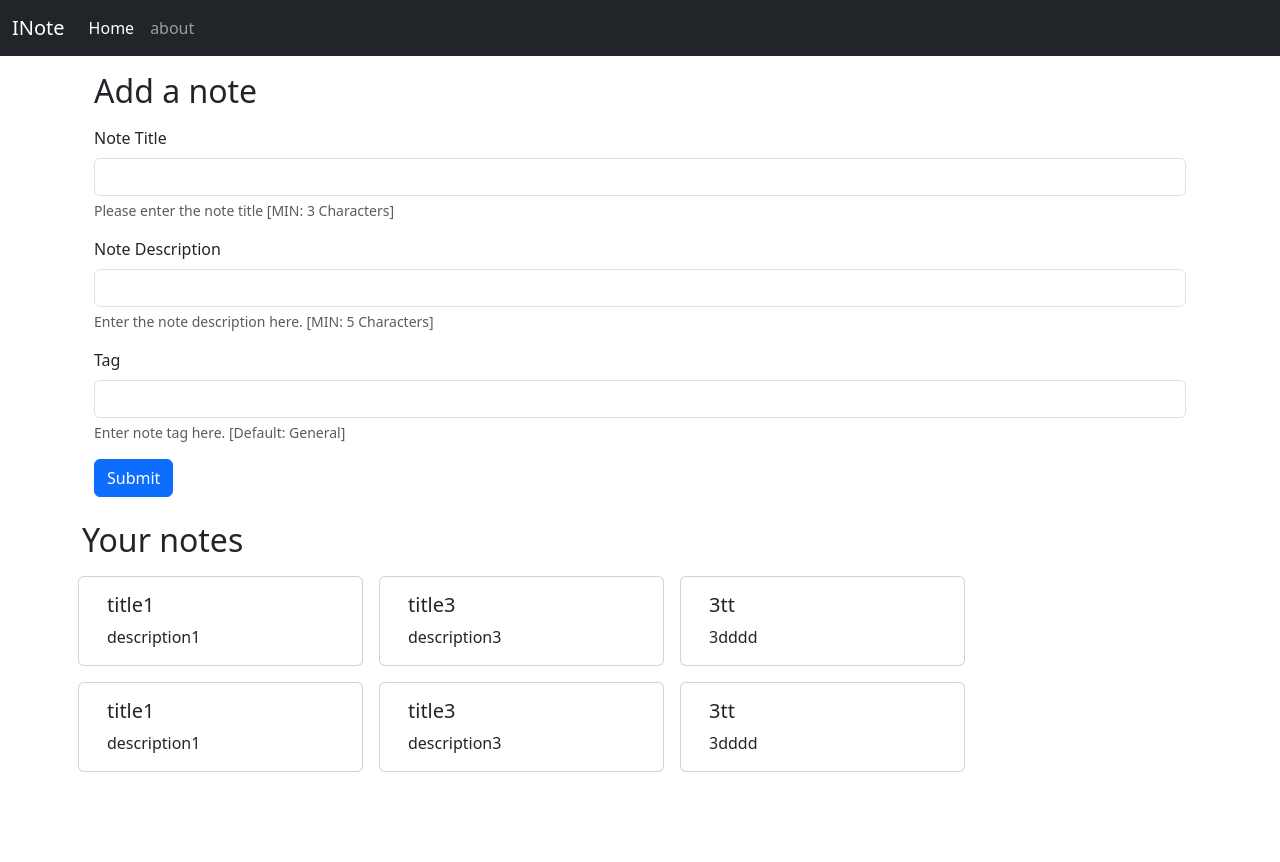
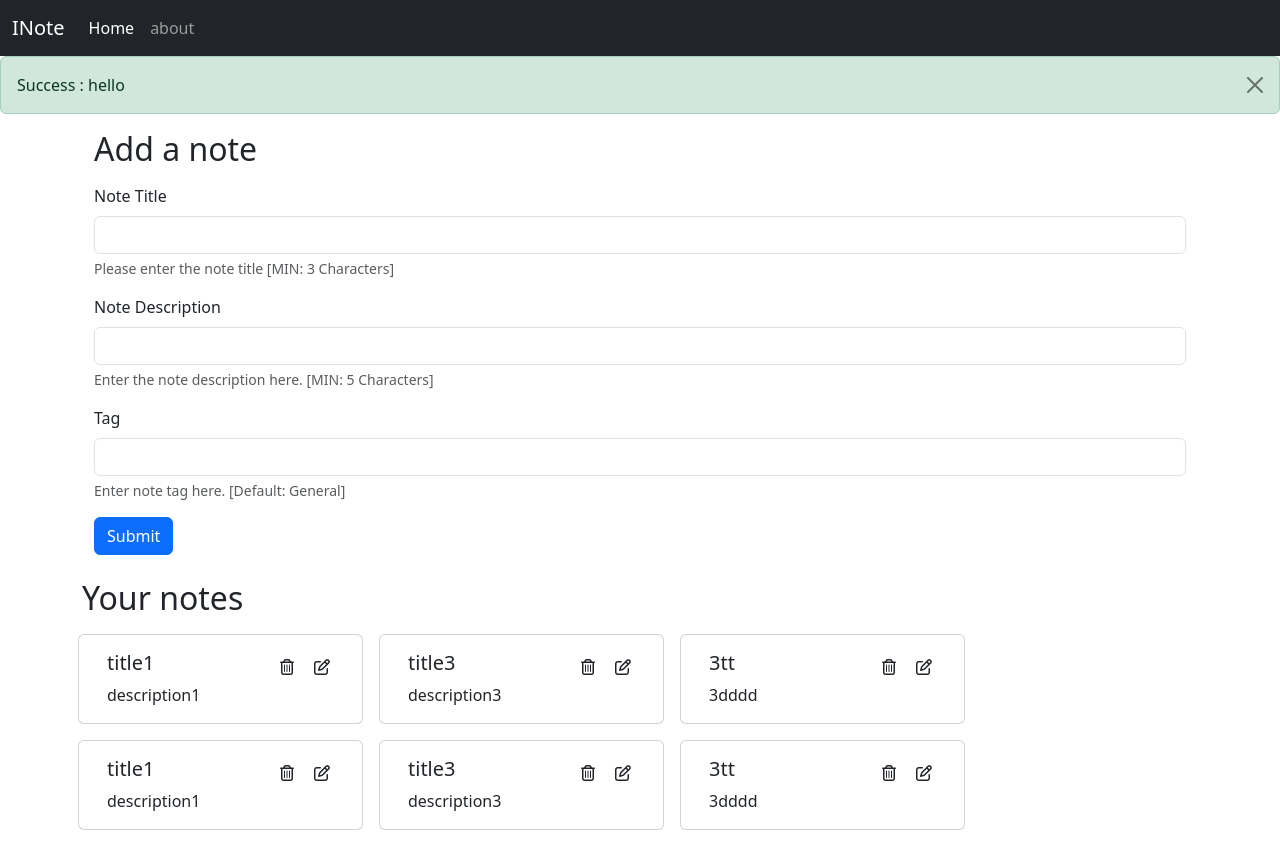
Before and after one commit to dhruvtyagi15357/INote, a React (Vite) app: page / in a window 1280 px wide. Before the commit the page ends 804 px from the top, so only its background shows below. Built offline with nearby package versions, Linux system fonts and the light colour scheme.

Commit message:
frontend in progress..

```diff
--- a/index.html
+++ b/index.html
@@ -9,6 +9,7 @@
   </head>
   <body>
     <div id="root"></div>
+    <script src="https://kit.fontawesome.com/18aced80e8.js" crossorigin="anonymous"></script>
     <script type="module" src="/src/main.jsx"></script>
     <script src="https://cdn.jsdelivr.net/npm/bootstrap@5.3.2/dist/js/bootstrap.bundle.min.js" integrity="sha384-C6RzsynM9kWDrMNeT87bh95OGNyZPhcTNXj1NW7RuBCsyN/o0jlpcV8Qyq46cDfL" crossorigin="anonymous"></script>
   </body>
--- a/src/App.jsx
+++ b/src/App.jsx
@@ -5,11 +5,16 @@
 import Navbar from "./components/Navbar";
 import NoteState from "./context/notes/notestate";
 import "./App.css";
+import Alert from "./components/Alert";
 function App() {
   return (
     <NoteState>
       <BrowserRouter>
         <Navbar className="navbar1" />
+        <Alert alert={{
+      msg: "hello",
+      type: "success"}
+    }/>
         <div className="container">
           <Routes>
             <Route path="/" element={<Home />} />
--- /dev/null
+++ b/src/components/AddNote.jsx
@@ -0,0 +1,115 @@
+import React, { useContext, useState, useEffect } from 'react'
+import noteContext from '../context/notes/notecontext';
+
+const AddNote = () => {
+
+    const context  = useContext(noteContext)
+    const {addNote} = context;
+
+    const [note, setNote] = useState(
+        {
+            title: "",
+            description: "",
+            tag: "general"
+        }
+    )
+
+    const onChange = async (e) => {
+        setNote({...note, [e.target.name]: e.target.value})
+
+    }
+    const handleSubmit = (e) =>{
+        e.preventDefault()
+        addNote(note)
+    }
+
+  return (
+    <div className="container my-3">
+      <h2>Add a note</h2>
+
+      <form className="my-3">
+        <div className="mb-3">
+          <label htmlFor="noteTitle" className="form-label">
+            Note Title
+          </label>
+          <input
+            type="text"
+            name="title"
+            className="form-control"
+            id="noteTitle"
+            aria-describedby="noteTitleHelp"
+            onChange={onChange}
+          />
+          <div id="noteTitleHelp" className="form-text">
+            Please enter the note title [MIN: 3 Characters]
+          </div>
+        </div>
+
+        <div className="mb-3">
+          <label htmlFor="noteDescription" className="form-label">
+            Note Description
+          </label>
+          <input
+            type="text"
+            name="description"
+            className="form-control"
+            id="noteDescription"
+            aria-describedby="noteDescriptionHelp"
+            onChange={onChange}
+          />
+          <div id="noteDescriptionHelp" className="form-text">
+            Enter the note description here. [MIN: 5 Characters]
+          </div>
+        </div>
+
+        <div className="mb-3">
+          <label htmlFor="noteTag" className="form-label">
+            Tag
+          </label>
+          <input
+            name="tag"
+            type="text"
+            onChange={onChange}
+            className="form-control"
+            id="noteTag"
+            aria-describedby="noteTagHelp"
+          />
+          <div id="noteTagHelp" className="form-text">
+            Enter note tag here. [Default: General]
+          </div>
+        </div>
+
+        {/* PASSWORD INPUT
+
+          <div className="mb-3">
+            <label htmlFor="exampleInputPassword1" className="form-label">
+              Password
+            </label>
+            <input
+              type="password"
+              className="form-control"
+              id="exampleInputPassword1"
+            />
+          </div>
+          <div className="mb-3 form-check">
+            <input
+              type="checkbox"
+              className="form-check-input"
+              id="exampleCheck1"
+            />
+            <label className="form-check-label" htmlFor="exampleCheck1">
+              Check me out
+            </label>
+          </div> */}
+        <button
+          type="submit"
+          className="btn btn-primary"
+          onClick={handleSubmit}>
+          Submit
+        </button>
+      </form>
+    </div>
+  );
+}
+
+export default AddNote
--- /dev/null
+++ b/src/components/Alert.jsx
@@ -0,0 +1,21 @@
+import React from "react";
+
+const capitalize = (word) => {
+  word = word.toLowerCase();
+  return word.charAt(0).toUpperCase() + word.slice(1);
+};
+
+function Alert(props) {
+  return (
+    props.alert && (
+      <div
+        className={`alert alert-${props.alert.type} alert-dismissible fade show`}
+        role="alert">
+        {capitalize(props.alert.type)} : {props.alert.msg}
+        <button type="button" className="btn-close" data-bs-dismiss="alert" aria-label="Close"></button>
+      </div>
+    )
+  );
+}
+
+export default Alert;
--- a/src/components/Home.jsx
+++ b/src/components/Home.jsx
@@ -1,87 +1,8 @@
-import NoteItem from "./NoteItem";
 import Notes from "./Notes";
 
 const home = () => {
-
-
   return (
     <div>
-      <div className="container my-3">
-        <h2>Add a note</h2>
-
-        <form className="my-3">
-          <div className="mb-3">
-            <label htmlFor="noteTitle" className="form-label">
-              Note Title
-            </label>
-            <input
-              type="text"
-              className="form-control"
-              id="noteTitle"
-              aria-describedby="noteTitleHelp"
-            />
-            <div id="noteTitleHelp" className="form-text">
-              Please enter the note title [MIN: 3 Characters]
-            </div>
-          </div>
-
-          <div className="mb-3">
-            <label htmlFor="noteDescription" className="form-label">
-              Note Description
-            </label>
-            <input
-              type="text"
-              className="form-control"
-              id="noteDescription"
-              aria-describedby="noteDescriptionHelp"
-            />
-            <div id="noteDescriptionHelp" className="form-text">
-              Enter the note description here. [MIN: 5 Characters]
-            </div>
-          </div>
-
-          <div className="mb-3">
-            <label htmlFor="noteTag" className="form-label">
-              Tag
-            </label>
-            <input
-              type="email"
-              className="form-control"
-              id="noteTag"
-              aria-describedby="noteTagHelp"
-            />
-            <div id="noteTagHelp" className="form-text">
-              Enter note tag here. [Default: General]
-            </div>
-          </div>
-
-          {/* PASSWORD INPUT
-
-          <div className="mb-3">
-            <label htmlFor="exampleInputPassword1" className="form-label">
-              Password
-            </label>
-            <input
-              type="password"
-              className="form-control"
-              id="exampleInputPassword1"
-            />
-          </div>
-          <div className="mb-3 form-check">
-            <input
-              type="checkbox"
-              className="form-check-input"
-              id="exampleCheck1"
-            />
-            <label className="form-check-label" htmlFor="exampleCheck1">
-              Check me out
-            </label>
-          </div> */}
-          <button type="submit" className="btn btn-primary">
-            Submit
-          </button>
-        </form>
-      </div>
       <Notes/>
     </div>
   );
--- /dev/null
+++ b/src/components/NoteItem.css
@@ -0,0 +1,3 @@
+i{
+    cursor: pointer;
+}
--- a/src/components/NoteItem.jsx
+++ b/src/components/NoteItem.jsx
@@ -1,11 +1,25 @@
 import React from 'react'
-
+import "./NoteItem.css"
 const NoteItem = (props) => {
   const note = props.note
+
+  const handleDelete = (event) => {
+    console.log(`delete handled id=${note._id}`)
+  }
+
+  const handleEdit = (event) => {
+     console.log(`edit handled id=${note._id}`);
+  };
   return (
     <div className="card col-md-3 mx-2 my-2">
       <div className="card-body">
-        <h5 className="card-title">{note.title}</h5>
+        <div className="d-flex align-items-center justify-content-between">
+          <h5 className="card-title ">{note.title}</h5>
+          <div className="">
+            <i className="far fa-trash-alt mx-3" onClick={handleDelete}></i>
+            <i className="fa-regular fa-pen-to-square mx-1" onClick={handleEdit}></i>
+          </div>
+        </div>
         <p className="card-text">{note.description}</p>
       </div>
     </div>
--- a/src/components/Notes.jsx
+++ b/src/components/Notes.jsx
@@ -1,20 +1,24 @@
 import { useContext } from "react";
 import noteContext from "../context/notes/notecontext";
 import NoteItem from "./NoteItem";
-
+import AddNote from "./AddNote";
 const Notes = () => {
   const context = useContext(noteContext);
-  const { notes, setNotes } = context;
+  const { notes, addNote } = context;
 
   return (
+    <>
+      <AddNote />
+
       <div className="my-4">
         <h2>Your notes</h2>
         <div className="row">
           {notes.map((note, index) => {
-            return <NoteItem key={index} note={note} />;
+            return <NoteItem key={note._id} note={note} />;
           })}
         </div>
       </div>
+    </>
   );
 };
 
--- a/src/context/notes/noteState.jsx
+++ b/src/context/notes/noteState.jsx
@@ -5,7 +5,7 @@
 
     const samplenotes = [
       {
-        _id: "65cf51075c69ba4ee869da64",
+        _id: "65cf51069ba4ee869da64",
         user: "65c0b79062f724dd543dfbe6",
         title: "title1",
         description: "description1",
@@ -14,7 +14,7 @@
         __v: 0,
       },
       {
-        _id: "65cf51385c69ba4ee869da68",
+        _id: "5cf51385c69ba4ee869da68",
         user: "65c0b79062f724dd543dfbe6",
         title: "title3",
         description: "description3",
@@ -23,7 +23,7 @@
         __v: 0,
       },
       {
-        _id: "65cf51545c69ba4ee869da6b",
+        _id: "65cf51545c69ba4ee869d6b",
         user: "65c0b79062f724dd543dfbe6",
         title: "3tt",
         description: "3dddd",
@@ -32,7 +32,7 @@
         __v: 0,
       },
       {
-        _id: "65cf51075c69ba4ee869da64",
+        _id: "65cf575c69ba4ee869da64",
         user: "65c0b79062f724dd543dfbe6",
         title: "title1",
         description: "description1",
@@ -41,7 +41,7 @@
         __v: 0,
       },
       {
-        _id: "65cf51385c69ba4ee869da68",
+        _id: "65cf51385c6969ba4ee869da68",
         user: "65c0b79062f724dd543dfbe6",
         title: "title3",
         description: "description3",
@@ -50,7 +50,7 @@
         __v: 0,
       },
       {
-        _id: "65cf51545c69ba4ee869da6b",
+        _id: "65cf51545c69ba4ee8llda6b",
         user: "65c0b79062f724dd543dfbe6",
         title: "3tt",
         description: "3dddd",
@@ -62,8 +62,28 @@
 
     const [notes, setNotes] = useState(samplenotes)
 
+    // add a note
+    // _note: has title, desc and tag only...
+    const addNote = (_note)=>{
+      console.log("adding a new note: ")
+      notes.push(note)
+      console.log(notes)
+
+    }
+
+    //delete a note
+    const deleteNote = () =>{
+
+    }
+
+    //edit a note
+    const editNote = () => {
+
+    }
+
+
     return (
-        <noteContext.Provider value = {{notes, setNotes}}>
+        <noteContext.Provider value = {{notes, addNote, deleteNote, editNote}}>
             {props.children}
         </noteContext.Provider>
     )
```
